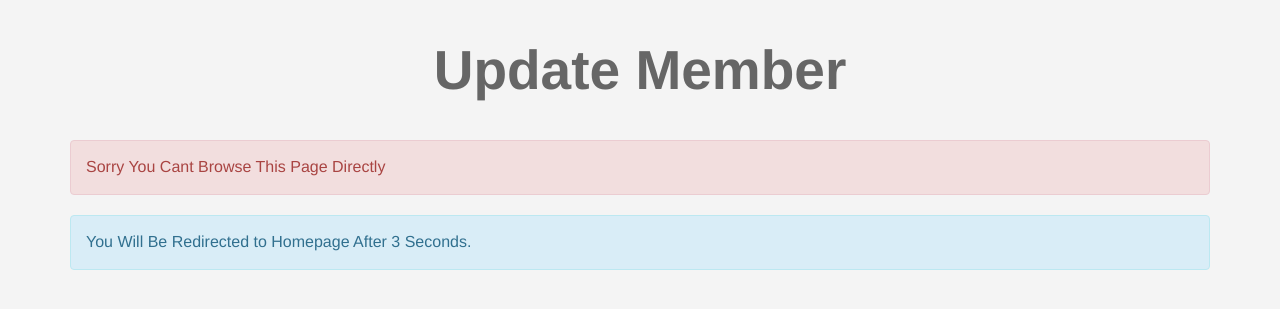
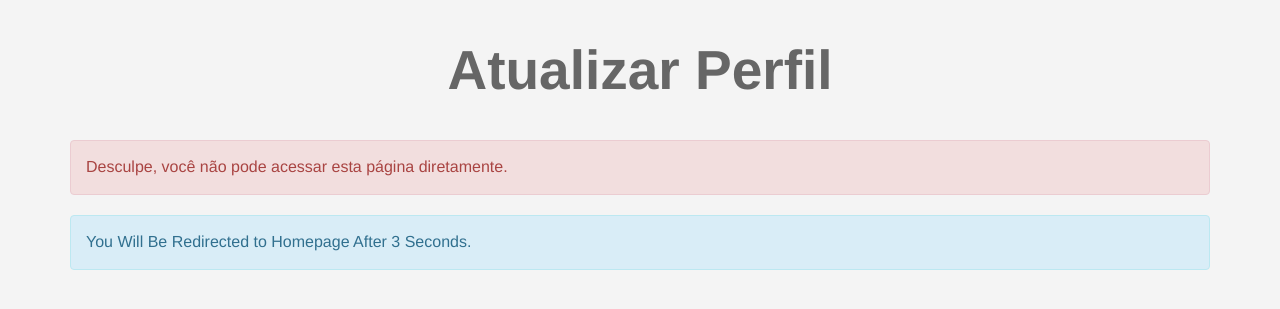
Before and after one commit to j1developer2/Mercado-Ceep, a PHP site: page /UpdateProfile.php in a window 1280 px wide. Shown: the part 95-404 px from the top of the page. Run offline with PHP 8.4, Linux system fonts and the light colour scheme; data comes from the database, SQL or seed files in the repository.

Commit message:
Arrumando bugs e features
Adicionei a feature de editar fotos de perfil, inclui suporte pra arquivos .webp,  e arrumei todos os bugs que isso gerou

```diff
--- a/UpdateProfile.php
+++ b/UpdateProfile.php
@@ -3,109 +3,130 @@
 session_start();
 include 'init.php';
 
-echo "<h1 class='text-center'>Update Member</h1>";
+// Certifique-se que as funções redimensionarImagem e getSingleValue estão em init.php
+// Se não estiverem, adicione-as no início deste arquivo ou em init.php.
+
+echo "<h1 class='text-center'>Atualizar Perfil</h1>";
 echo "<div class='container'>";
 
 if ($_SERVER['REQUEST_METHOD'] == 'POST') {
 
     // Get Variables From The Form
-
-    $id 	= $_POST['userid'];
-    $user 	= $_POST['username'];
-    $email 	= $_POST['email'];
-    $name 	= $_POST['full'];
+    $id     = $_POST['userid'];
+    $user   = $_POST['username'];
+    $email  = $_POST['email'];
+    $name   = $_POST['full'];
     $turma  = $_POST['turma'];
     $turno  = $_POST['turno'];
 
+    // NOVO: Pega as informações do arquivo de avatar
+    $avatarFile = $_FILES['avatar'];
+
     // Password Trick
-
     $pass = empty($_POST['newpassword']) ? $_POST['oldpassword'] : sha1($_POST['newpassword']);
 
     // Validate The Form
-
     $formErrors = array();
-
     if (strlen($user) < 4) {
-        $formErrors[] = 'Username Cant Be Less Than <strong>4 Characters</strong>';
+        $formErrors[] = 'O nome de usuário precisa ter mais de <strong>4 caracteres</strong>';
     }
-
     if (strlen($user) > 20) {
-        $formErrors[] = 'Username Cant Be More Than <strong>20 Characters</strong>';
+        $formErrors[] = 'O nome de usuário não pode ter mais de <strong>20 caracteres</strong>';
     }
-
     if (empty($user)) {
-        $formErrors[] = 'Username Cant Be <strong>Empty</strong>';
+        $formErrors[] = 'O nome de usuário não pode ficar <strong>vazio</strong>';
     }
-
     if (empty($name)) {
-        $formErrors[] = 'Full Name Cant Be <strong>Empty</strong>';
+        $formErrors[] = 'O nome completo não pode ficar <strong>vazio</strong>';
     }
-
     if (empty($email)) {
-        $formErrors[] = 'Email Cant Be <strong>Empty</strong>';
+        $formErrors[] = 'O email não pode ficar <strong>vazio</strong>';
     }
 
     // Loop Into Errors Array And Echo It
-
     foreach($formErrors as $error) {
         echo '<div class="alert alert-danger">' . $error . '</div>';
     }
 
     // Check If There's No Error Proceed The Update Operation
-
     if (empty($formErrors)) {
 
-        $stmt2 = $con->prepare("SELECT
-                                    *
-                                FROM
-                                    users
-                                WHERE
-                                    Username = ?
-                                AND
-                                    UserID != ?");
-
+        // Verifica se o nome de usuário já existe para outro usuário
+        $stmt2 = $con->prepare("SELECT UserID FROM users WHERE Username = ? AND UserID != ?");
         $stmt2->execute(array($user, $id));
-
         $count = $stmt2->rowCount();
 
         if ($count == 1) {
-
-            $theMsg = '<div class="alert alert-danger">Sorry This User Is Exist</div>';
-
-            redirectHome($theMsg, 'back');
-
+            echo '<div class="alert alert-danger">Desculpe, este nome de usuário já está em uso por outra pessoa.</div>';
         } else {
 
-            // Update The Database With This Info
+            // ALTERADO: Lógica para lidar com o upload da imagem
+            $avatar_sql_part = ""; // Parte do SQL que será adicionada se houver um novo avatar
+            $avatar_param = null;  // Parâmetro do avatar para a query
 
-            $stmt = $con->prepare("UPDATE users SET Username = ?, Email = ?, FullName = ?, Turma = ?, Turno = ?, Password = ? WHERE UserID = ?");
+            if (!empty($avatarFile['name'])) {
 
-            $stmt->execute(array($user, $email, $name, $turma, $turno, $pass, $id));
+                $avatarName = $avatarFile['name'];
+                $avatarTmp  = $avatarFile['tmp_name'];
+
+                $random_number = rand(0, 100000000);
+                $new_avatar_name = $random_number . '_' . $avatarName;
+                $destination_path = "admin/uploads/avatars/" . $new_avatar_name;
+
+                if (redimensionarImagem($avatarTmp, $destination_path, 225, 225)) {
+                    // Se o upload e redimensionamento funcionarem
+                    $avatar_sql_part = ", avatar = ?";
+                    $avatar_param = $new_avatar_name;
+
+                    // Opcional, mas recomendado: Excluir a foto de perfil antiga
+                    $oldAvatar = getSingleValue($con, "SELECT avatar FROM users WHERE UserID = ?", [$id]);
+                    if (!empty($oldAvatar) && file_exists("admin/uploads/avatars/" . $oldAvatar)) {
+                        unlink("admin/uploads/avatars/" . $oldAvatar);
+                    }
+                } else {
+                    echo "<div class='alert alert-danger'>Erro ao processar a nova imagem. A foto não foi atualizada.</div>";
+                }
+            }
+
+            // ALTERADO: A query agora é dinâmica
+            $stmt = $con->prepare("UPDATE users SET
+                                        Username = ?,
+                                        Email = ?,
+                                        FullName = ?,
+                                        Turma = ?,
+                                        Turno = ?,
+                                        Password = ?
+                                        $avatar_sql_part
+                                    WHERE UserID = ?");
+
+            // ALTERADO: Os parâmetros agora são montados em um array
+            $params = [$user, $email, $name, $turma, $turno, $pass];
+            if ($avatar_param !== null) {
+                $params[] = $avatar_param; // Adiciona o nome do avatar se ele foi atualizado
+            }
+            $params[] = $id; // Adiciona o UserID no final
+
+            $stmt->execute($params);
 
             // Echo Success Message
-
-            $theMsg = "<div class='alert alert-success'>" . $stmt->rowCount() . ' Record Updated</div>';
-
+            $theMsg = "<div class='alert alert-success'>" . $stmt->rowCount() . ' registro atualizado com sucesso.</div>';
             echo $theMsg;
 
-            $seconds = 2;
+            // Atualiza a sessão com o novo nome de usuário, caso tenha sido alterado
+            $_SESSION['user'] = $user;
 
-		    echo "<div class='alert alert-info'>You Will Be Redirected to your profil After $seconds Seconds.</div>";
-
-		    header("refresh:$seconds;url='profile.php'");
-
+            $seconds = 3;
+            echo "<div class='alert alert-info'>Você será redirecionado para o seu perfil em $seconds segundos.</div>";
+            header("refresh:$seconds;url='profile.php'"); // Supondo que a página de perfil seja profile.php
+            exit();
         }
-
     }
 
 } else {
-
-    $theMsg = '<div class="alert alert-danger">Sorry You Cant Browse This Page Directly</div>';
-
-    redirectHome($theMsg);
-
+    $theMsg = '<div class="alert alert-danger">Desculpe, você não pode acessar esta página diretamente.</div>';
+    redirectHome($theMsg); // Supondo que você tenha essa função em init.php
 }
 
 echo "</div>";
+include $tpl . 'footer.php';
 ?>
-<?php include $tpl . 'footer.php'; ?>
--- a/categories.php
+++ b/categories.php
@@ -8,11 +8,6 @@
 		if (isset($_GET['pageid']) && is_numeric($_GET['pageid'])) {
 			$category = intval($_GET['pageid']);
 			$allItems = getAllFrom("*", "items", "where Cat_ID = {$category}", "AND Approve = 1", "Item_ID");
-			function getSingleValue($con, $sql, $parameters){
-				$q = $con->prepare($sql);
-				$q->execute($parameters);
-				return $q->fetchColumn();
-			}
 			$myCategory = getSingleValue($con, "SELECT Name FROM categories WHERE id=?", [$category]);
 			echo '<h1 class="text-center">'.$myCategory.'</h1>';
 			echo '<div class="row">';
--- a/items.php
+++ b/items.php
@@ -213,12 +213,6 @@
 			// Assign To Variable
 
 			$comments = $stmt->fetchAll();
-
-			function getSingleValue($con, $sql, $parameters){
-				$q = $con->prepare($sql);
-				$q->execute($parameters);
-				return $q->fetchColumn();
-			}
 		?>
 
 	<?php foreach ($comments as $comment) {
--- a/myItems.php
+++ b/myItems.php
@@ -5,11 +5,6 @@
 
 <div class="container">
 		<?php
-            function getSingleValue($con, $sql, $parameters){
-                $q = $con->prepare($sql);
-                $q->execute($parameters);
-                return $q->fetchColumn();
-            }
             $myCategory = getSingleValue($con, "SELECT UserID FROM users WHERE username=?", [$_SESSION['user']]);
 			$allItems = getAllFrom("*", "items", "where Member_ID = {$myCategory}", "AND Approve = 1", "Item_ID");
 			echo '<h1 class="text-center">Meus Anúncios</h1>';
```
Also changed, not shown: editProfil.php (+7 -0 lines), init.php (+19 -14 lines), admin/uploads/avatars/70856431_2609e8eafad4c4ab141b6233bac7cf3f.jpg (added), admin/uploads/avatars/8602802807_download.jfif (deleted), admin/uploads/avatars/9068671_2609e8eafad4c4ab141b6233bac7cf3f.jpg (added).
